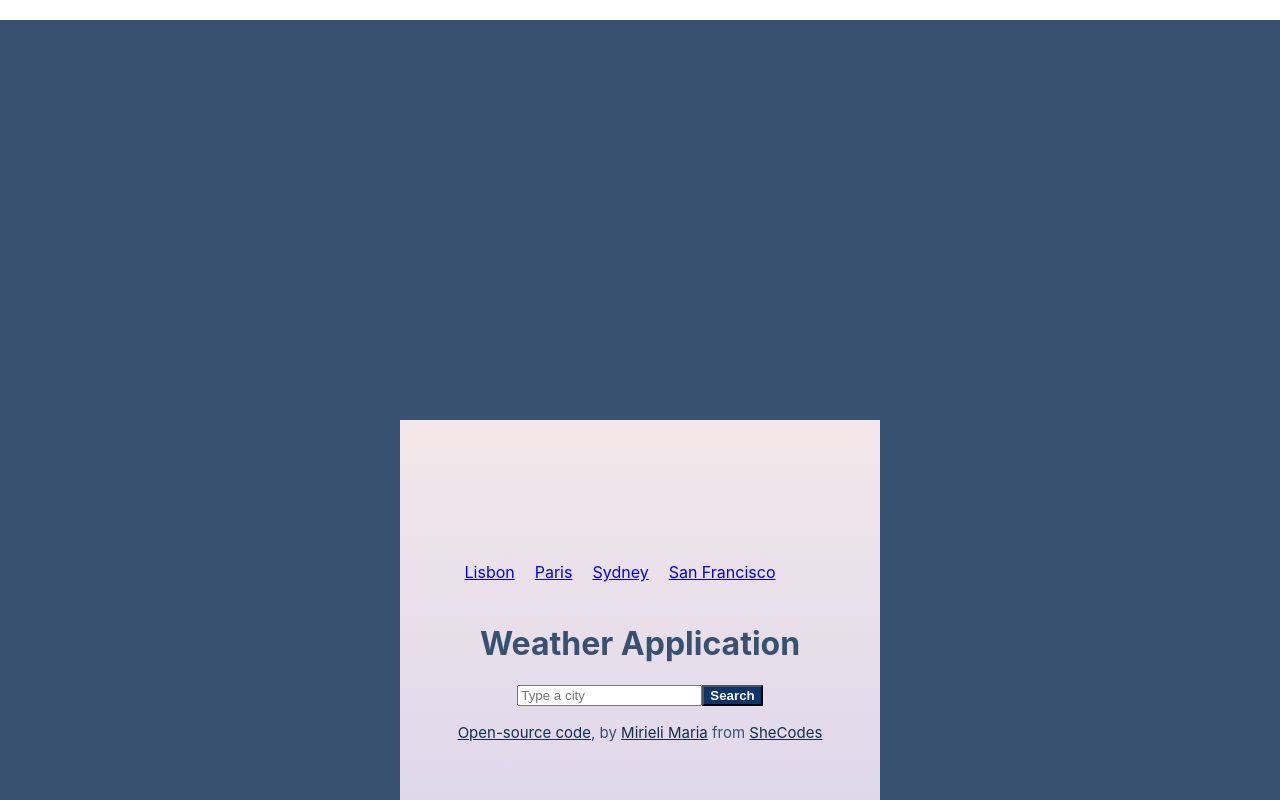
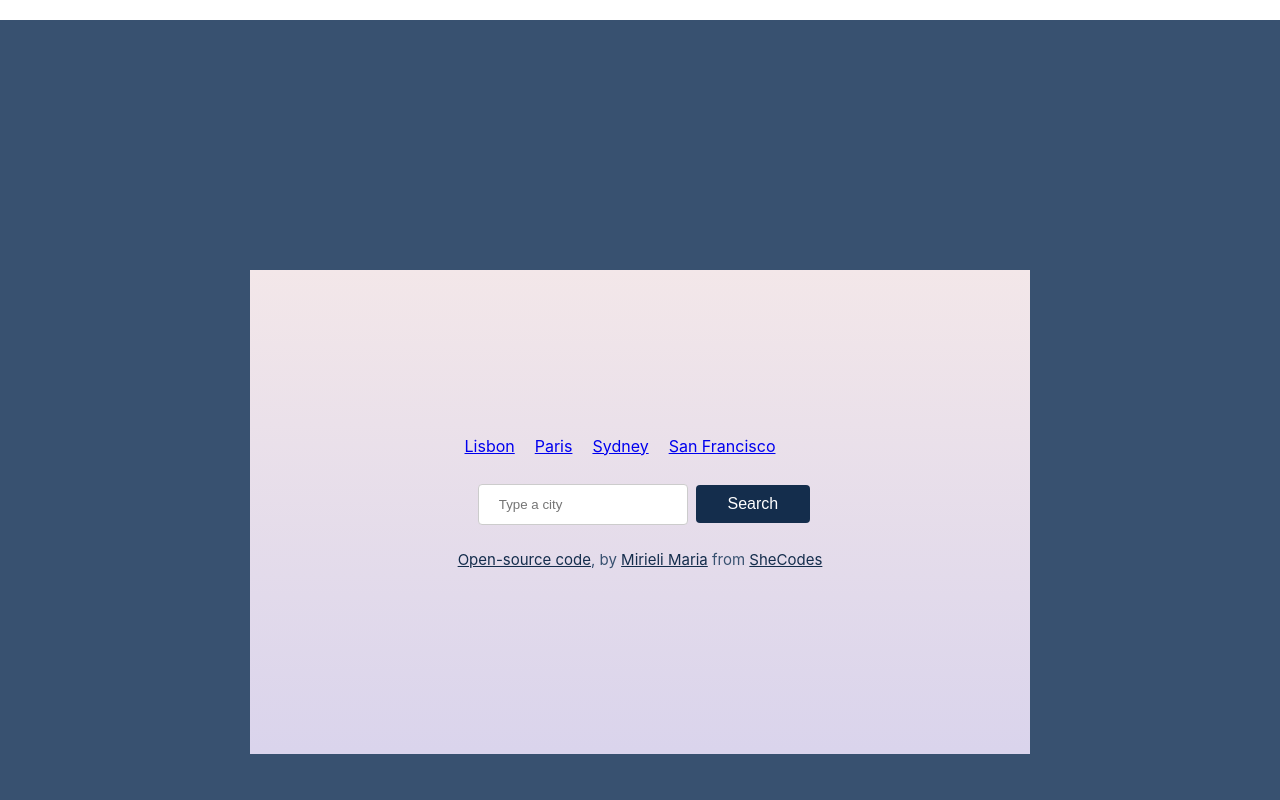
Before and after one commit to mirielimacedo/my-app-weather, a React (Create React App) app: page / in a window 1280 px wide. Shown: the top 800 px of the page. Built offline with nearby package versions, Linux system fonts and the light colour scheme.

Commit message:
updated css styles and included discription of the day

```diff
--- a/src/App.css
+++ b/src/App.css
@@ -9,12 +9,21 @@
   display: inline;
   margin: 0 20px 0 0 ;
 }
+.App-input{
+  width: 60%;
+    padding: 12px 20px;
+    margin: 8px 8px;
+    display: inline-block;
+    border: 1px solid #ccc;
+    border-radius: 4px;
+    box-sizing: border-box;
+}
 
 
 
 
 .App-header {
-  border: 400px solid;
+  border: 250px solid;
   background: linear-gradient(to top, #dad4ec 0%, #dad4ec 1%, #f3e7e9 100%);
   min-height: 55vh;
   display: flex;
@@ -39,7 +48,13 @@
 }
 
 .button {
-  background-color: #09356b;
-  font-weight: bold;
-  color:white;
+background-color: #142d4c;
+   border: none;
+  color: white;
+  padding: 10px 32px;
+  text-align: center;
+  text-decoration: none;
+  display: inline-block;
+  font-size: 16px;
+  border-radius: 4px;
 }
--- a/src/App.js
+++ b/src/App.js
@@ -6,7 +6,7 @@ import WeatherTemperature from "./WeatherTemperature";
 import "./App.css";
 
 function App() {
-  let [city, setCity] = useState(""); // Estado para guardar a cidade
+  const [city, setCity] = useState(""); // Estado para guardar a cidade
   function handleCityChange(newCity) {
     setCity(newCity); // Atualiza o estado com a nova cidade
   }
@@ -31,7 +31,7 @@ function App() {
                   <a href="/">San Francisco</a>
                 </li>
               </ul>
-              <h1>Weather Application</h1>
+
               <main>
                 <WeatherSearch onCityChange={handleCityChange} />
                 {city && <WeatherTemperature city={city} />}
--- a/src/WeatherSearch.js
+++ b/src/WeatherSearch.js
@@ -19,8 +19,12 @@ export default function WeatherSearch({ onCityChange }) {
         onChange={handleChange}
         value={inputCity}
         placeholder="Type a city"
+        className="App-input"
       />
-      <input type="submit" value="Search" className="button" />
+      <button type="submit" value="text" className="button">
+        {" "}
+        Search
+      </button>
     </form>
   );
 }
--- a/src/WeatherTemperature.js
+++ b/src/WeatherTemperature.js
@@ -60,25 +60,27 @@ export default function WeatherTemperature(props) {
   if (temperature !== null) {
     return (
       <div className="ContainerTemperature">
-        <ul>
-
-          <li>Temperature: {temperature}°C</li>
-          <li>Description: {description}</li>
-          <li>Humidity: {humidity}%</li>
-          <li>Wind: {wind} km/h</li>
-          <li>
+        <span>
+          <h1>
+            {props.city}, {temperature}°C
+          </h1>
+        </span>
+        <p>
+          {" "}
+          {description} today, humidity:{humidity}% and wind: {wind} km/h
+        </p>
+        <div>
+          {" "}
           <ReactAnimatedWeather
             icon={iconMap[weatherIcon] || "CLEAR_DAY"}
             color="goldenrod"
             size={64}
             animate={true}
           />
-          </li>
-        </ul>
+        </div>
       </div>
     );
   } else {
     return <h4>Loading temperature for {props.city}...</h4>;
   }
-
 }
```
Lines whose indentation alone changed are shown as unchanged.
